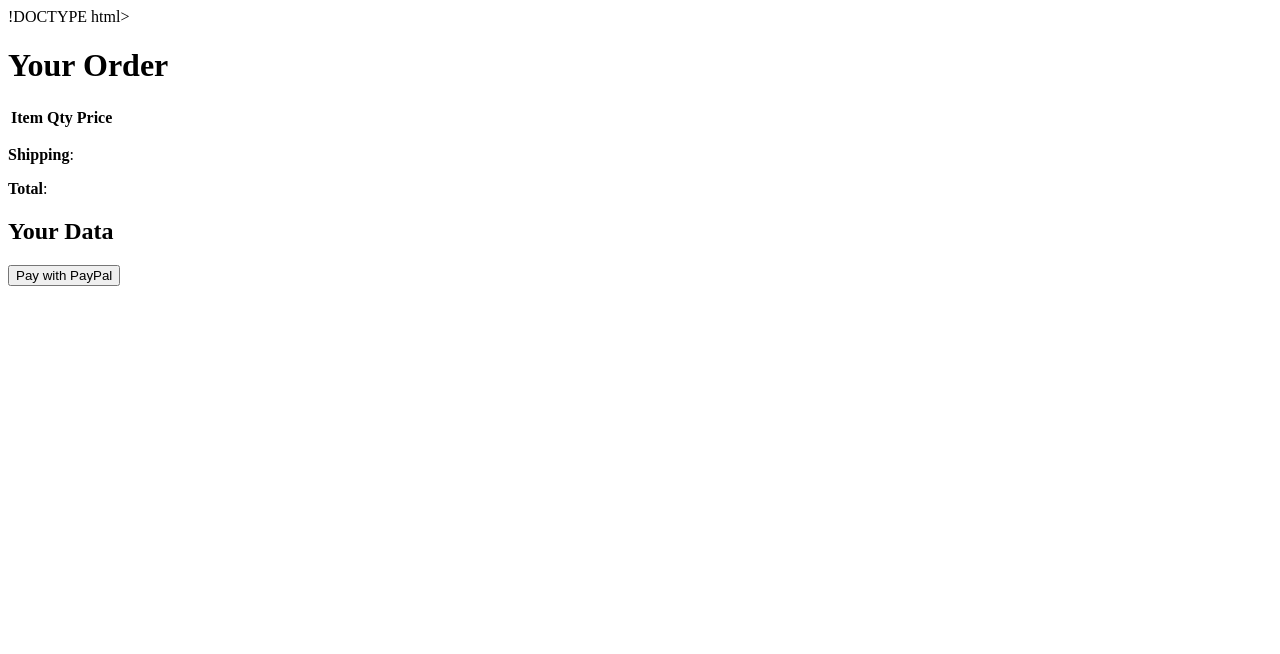
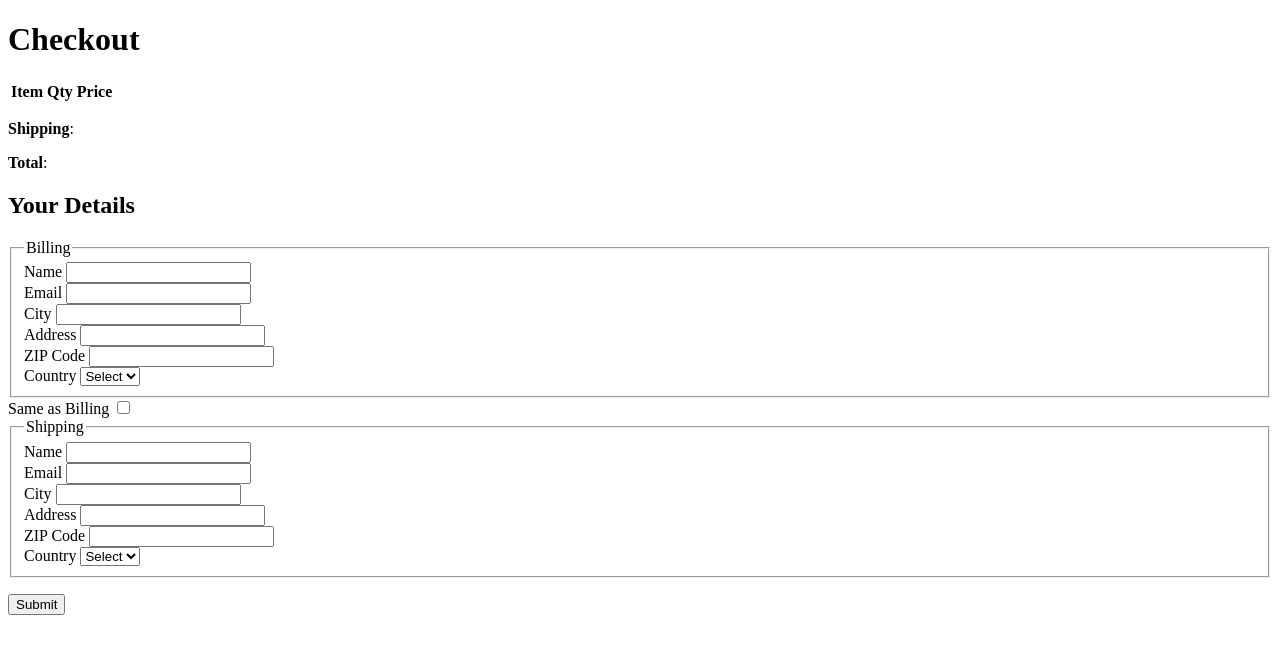
Before and after one commit to alexwaya/wavo, a plain HTML site: page order.html in a window 1280 px wide. Drawn offline with nearby package versions, Linux system fonts and the light colour scheme.

Commit message:
update all html files

```diff
--- a/order.html
+++ b/order.html
@@ -1,15 +1,19 @@
-!DOCTYPE html>
+<!DOCTYPE html>
+<html>
+<head>
+<title>Checkout | Wavo Shop</title>
+<meta charset="utf-8" />
+<link rel="stylesheet" href="css/style.css" media="screen" type="text/css" />
+<script type="text/javascript" src="http://ajax.googleapis.com/ajax/libs/jquery/2.0.3/jquery.min.js"></script>
+<script type="text/javascript" src="js/jquery.shop.js"></script>
+</head>
 
-<html lang="en">
-<head>
-	<title>wavo shop</title>
+<body id="checkout-page">
 
-</head>
-	<body>
+<div id="site">
 
-
-		<h1>Your Order</h1>
-
+	<div id="content">
+		<h1>Checkout</h1>
 			<table id="checkout-cart" class="shopping-cart">
 			  <thead>
 				<tr>
@@ -19,10 +23,11 @@
 				</tr>
 			  </thead>
 			  <tbody>
+
 			  </tbody>
 			</table>
+		 <div id="pricing">
 
-		<div id="pricing">
 			<p id="shipping">
 				<strong>Shipping</strong>: <span id="sshipping"></span>
 			</p>
@@ -32,21 +37,85 @@
 			</p>
 		 </div>
 
-		<div id="user-details">
-		    <h2>Your Data</h2>
-		        <div id="user-details-content"></div>
+		 <form action="order.html" method="post" id="checkout-order-form">
+		 	<h2>Your Details</h2>
+
+		 	<fieldset id="fieldset-billing">
+		 		<legend>Billing</legend>
+		 		<div>
+		 			<label for="name">Name</label>
+		 			<input type="text" name="name" id="name" data-type="string" data-message="This field cannot be empty" />
 		 		</div>
+		 		<div>
+		 			<label for="email">Email</label>
+		 			<input type="text" name="email" id="email" data-type="expression" data-message="Not a valid email address" />
+		 		</div>
+		 		<div>
+		 			<label for="city">City</label>
+		 			<input type="text" name="city" id="city" data-type="string" data-message="This field cannot be empty" />
+		 		</div>
+		 		<div>
+		 			<label for="address">Address</label>
+		 			<input type="text" name="address" id="address" data-type="string" data-message="This field cannot be empty" />
+		 		</div>
+		 		<div>
+		 			<label for="zip">ZIP Code</label>
+		 			<input type="text" name="zip" id="zip" data-type="string" data-message="This field cannot be empty" />
+		 		</div>
+		 		<div>
+		 			<label for="country">Country</label>
+		 			<select name="country" id="country" data-type="string" data-message="This field cannot be empty">
+		 				<option value="">Select</option>
+		 				<option value="US">USA</option>
+		 				<option value="IT">Italy</option>
+		 			</select>
+		 		</div>
+		 	</fieldset>
 
-		<form id="paypal-form" action="" method="post">
-		    <input type="hidden" name="cmd" value="_cart" />
-		    <input type="hidden" name="upload" value="1" />
-		    <input type="hidden" name="business" value="" />
+		 	<div id="shipping-same">Same as Billing <input type="checkbox" id="same-as-billing" value=""/></div>
 
-		    <input type="hidden" name="currency_code" value="" />
-		    <input type="submit" id="paypal-btn" class="btn" value="Pay with PayPal" />
+		 	<fieldset id="fieldset-shipping">
+
+		 		<legend>Shipping</legend>
+
+		 		<div>
+		 			<label for="sname">Name</label>
+		 			<input type="text" name="sname" id="sname" data-type="string" data-message="This field cannot be empty" />
+		 		</div>
+		 		<div>
+		 			<label for="semail">Email</label>
+		 			<input type="text" name="semail" id="semail" data-type="expression" data-message="Not a valid email address" />
+		 		</div>
+		 		<div>
+		 			<label for="scity">City</label>
+		 			<input type="text" name="scity" id="scity" data-type="string" data-message="This field cannot be empty" />
+		 		</div>
+		 		<div>
+		 			<label for="saddress">Address</label>
+		 			<input type="text" name="saddress" id="saddress" data-type="string" data-message="This field cannot be empty" />
+		 		</div>
+		 		<div>
+		 			<label for="szip">ZIP Code</label>
+		 			<input type="text" name="szip" id="szip" data-type="string" data-message="This field cannot be empty" />
+		 		</div>
+		 		<div>
+		 			<label for="scountry">Country</label>
+		 			<select name="scountry" id="scountry" data-type="string" data-message="This field cannot be empty">
+		 				<option value="">Select</option>
+		 				<option value="US">USA</option>
+		 				<option value="IT">Italy</option>
+		 			</select>
+		 		</div>
+		 	</fieldset>
+
+		 	<p><input type="submit" id="submit-order" value="Submit" class="btn" /></p>
+
 		 </form>
+	</div>
 
 
 
+</div>
+
 </body>
 </html>
```
Also changed, not shown: cart.html (+19 -8 lines), checkout.html (+53 -21 lines), index.html (+61 -10 lines), wavo-shop.js (added). Lines whose indentation alone changed are shown as unchanged.
